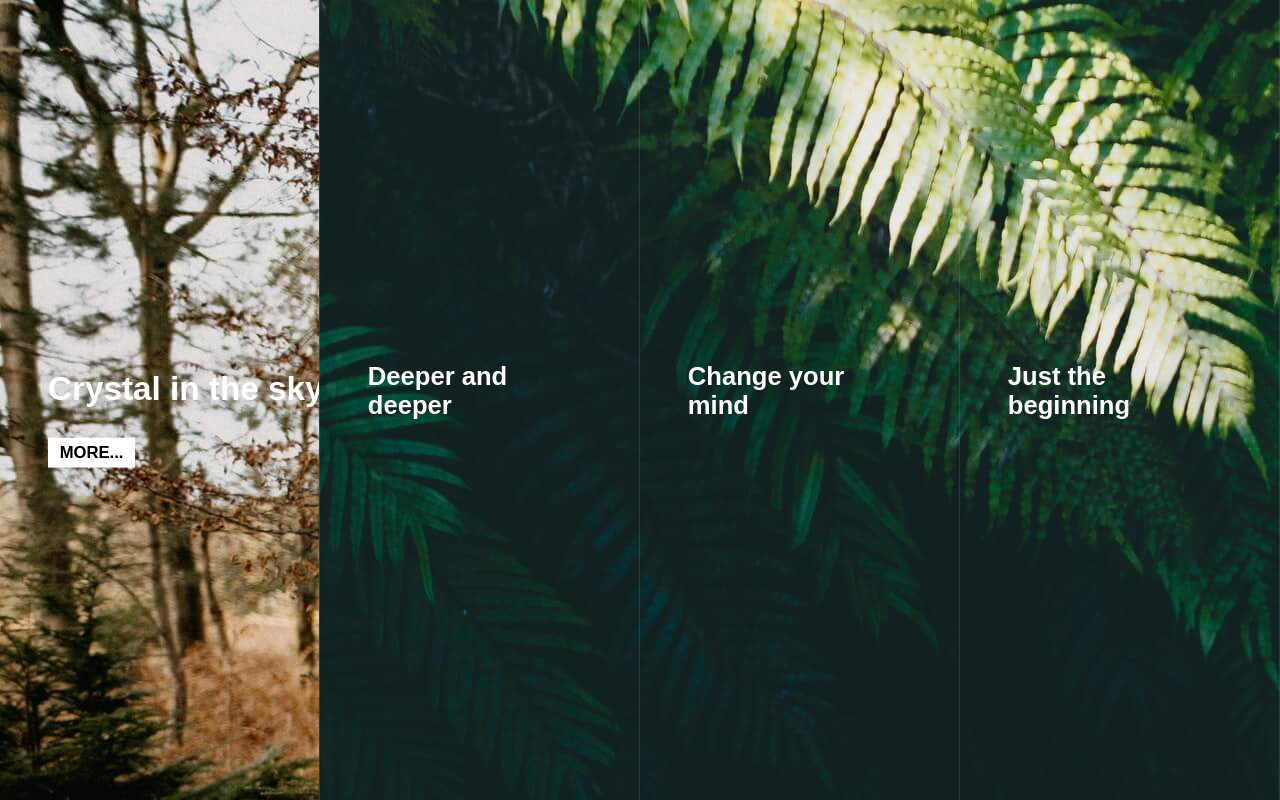
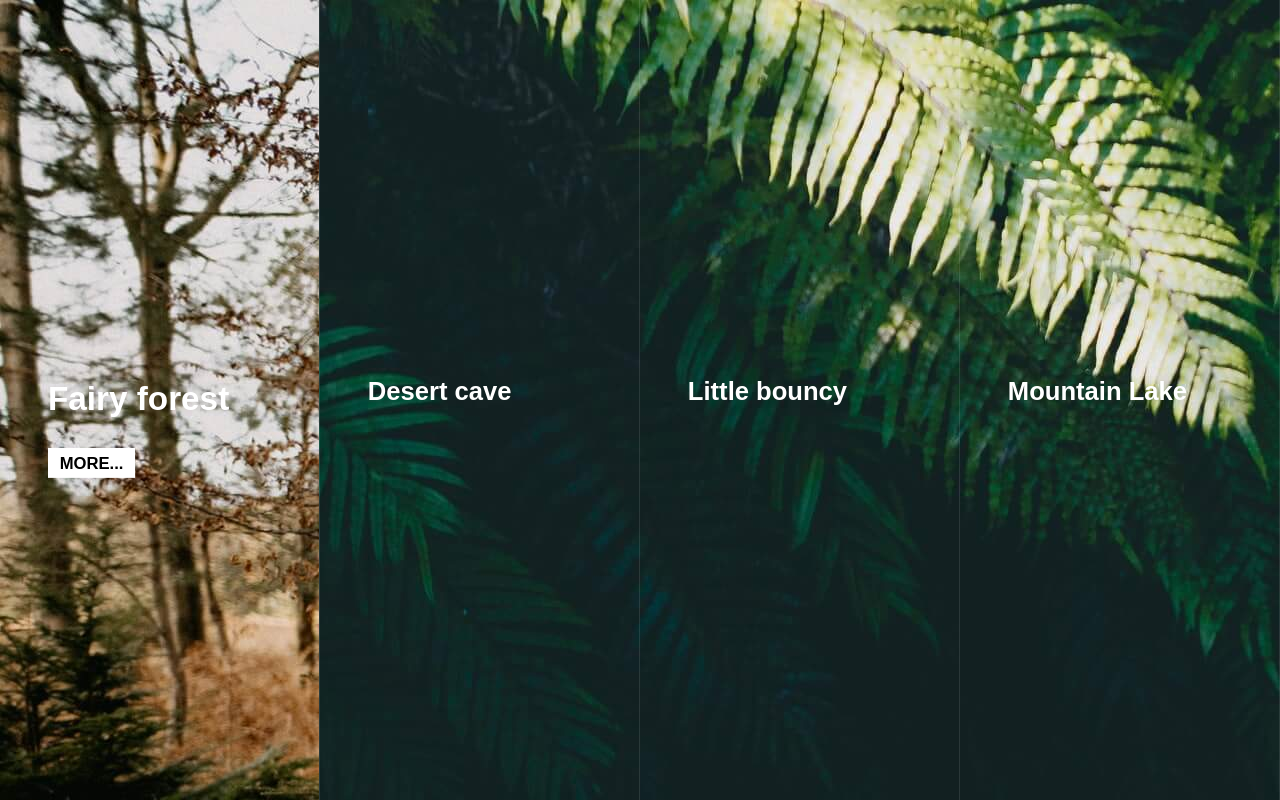
Before and after one commit to lap-4ront/layouts, a plain HTML site: page menu-ui/index.html in a window 1280 px wide. Drawn offline with Linux system fonts and the light colour scheme; a web font is replaced by a local one.

Commit message:
change images captions

```diff
--- a/menu-ui/index.html
+++ b/menu-ui/index.html
@@ -16,30 +16,30 @@
 
   <div class="container">
     <div class="feature">
-      <img src="./assets/img1.jpg" alt="Magic crystal" class="feature-img">
+      <img src="./assets/img1.jpg" alt="forest" class="feature-img">
       <div class="content">
-        <h3>Crystal in the sky</h3>
+        <h3>Fairy forest</h3>
         <a href="#" class="cta">More...</a>
       </div>
     </div>
     <div class="feature">
-      <img src="./assets/img2.jpg" alt="Tangled maze" class="feature-img">
+      <img src="./assets/img2.jpg" alt="desert" class="feature-img">
       <div class="content">
-        <h3>Deeper and deeper</h3>
+        <h3>Desert cave</h3>
         <a href="#" class="cta">More...</a>
       </div>
     </div>
     <div class="feature">
-      <img src="./assets/img3.jpg" alt="Abstract balls" class="feature-img">
+      <img src="./assets/img3.jpg" alt="squirrel" class="feature-img">
       <div class="content">
-        <h3>Change your mind</h3>
+        <h3>Little bouncy</h3>
         <a href="#" class="cta">More...</a>
       </div>
     </div>
     <div class="feature">
-      <img src="./assets/img4.jpg" alt="Great explosion" class="feature-img">
+      <img src="./assets/img4.jpg" alt="lake" class="feature-img">
       <div class="content">
-        <h3>Just the beginning</h3>
+        <h3>Mountain Lake</h3>
         <a href="#" class="cta">More...</a>
       </div>
     </div>
--- a/menu-ui/styles/menu.css
+++ b/menu-ui/styles/menu.css
@@ -69,7 +69,7 @@ body {
 
 .feature:hover .content {
   transform: scale(1.3);
-  transform-origin: left 50%;
+  transform-origin: left 15%;
 }
 
 .content h3 {
```
